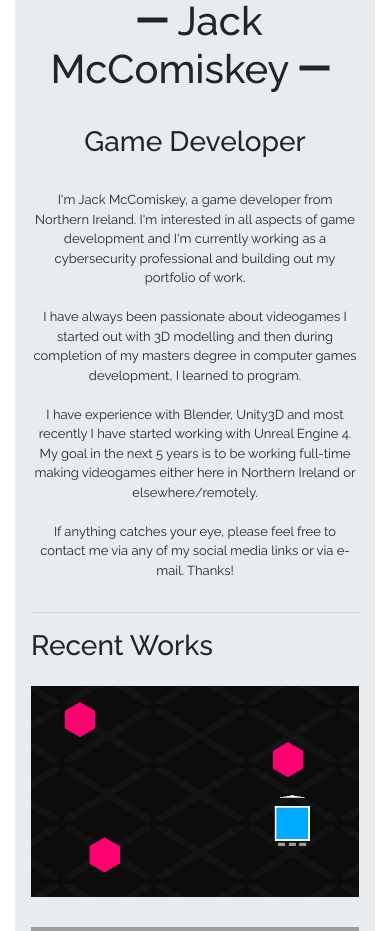
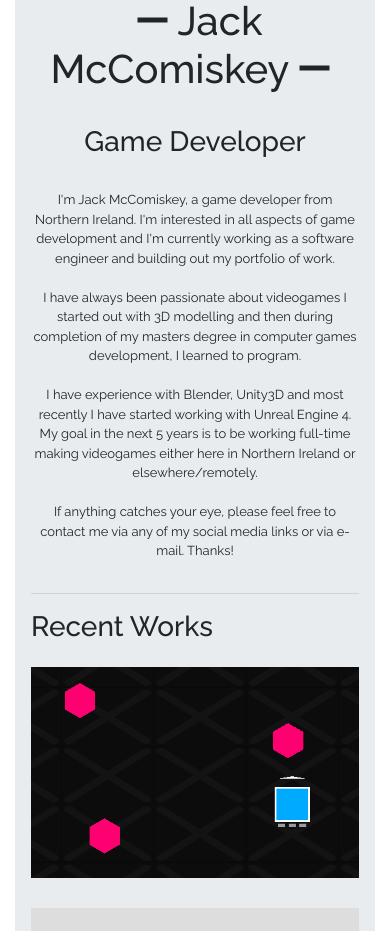
Before and after one commit to KobaltBox/kobaltboxweb, a Flask app: page / in a window 390 px wide. Shown: the part 649-1580 px from the top of the page. Run offline with Flask 2, Linux system fonts and the light colour scheme; some libraries are stand-ins or nearby versions; grey boxes are pictures that could not be loaded.

Commit message:
Updates to SSB overview and latest updates to home screen

```diff
--- a/portal/app.py
+++ b/portal/app.py
@@ -21,14 +21,19 @@ def gallery():
     return render_template('gallery.html')
 
 #TODO Generalise this to serve all demos...
-@app.route('/FLOOverview')
+@app.route('/FLO')
 def FLOOverview():
     return render_template('FLOOverview.html')
+
+@app.route('/SuperSignalBoy')
+def SSBOverview():
+    return render_template('SSBOverview.html')
 
 
 @app.route('/FLOdemo')
 def FLOdemo():
     return render_template('FLOdemo.html')
 
+
 if __name__ == '__main__':
     app.run(debug=True)
--- a/portal/templates/home.html
+++ b/portal/templates/home.html
@@ -25,13 +25,13 @@
                         <h3></span>Python Developer</span></h3>
                       </div>
                       <div class="carousel-item text-center p-4">
-                        <h3></span>Cybersecurity Professional</span></h3>
+                        <h3></span>Software Engineer</span></h3>
                       </div>
                   </div>
                 </div>
                 <p class="text-">
-                  I'm Jack McComiskey, a game developer from Northern Ireland. I'm interested in all aspects of game development and I'm currently working as a cybersecurity
-                  professional and building out my portfolio of work.
+                  I'm Jack McComiskey, a game developer from Northern Ireland. I'm interested in all aspects of game development and I'm currently working as a software engineer
+                  and building out my portfolio of work.
                   <br>
                   <br>
                   I have always been passionate about videogames I started out with 3D modelling and then during completion of my masters degree in computer games development, I learned to
@@ -60,47 +60,33 @@
 			   	</a>
 			</div>
 
-			<div class="col-lg-3 col-md-3 col-sm-3 col-xs-6">
-			   	<a href="#">
-			     	<img class="img-rounded" src="https://images.pexels.com/photos/401107/pexels-photo-401107.jpeg?h=350&auto=compress&cs=tinysrgb" alt="">
+      <div class="col-lg-3 col-md-3 col-sm-3 col-xs-6 hovereffect">
+        <img class="img-rounded" src="{{ url_for('static', filename='/images/g3screenshot.png') }}" alt="Screenshot of a 3D modelled G3A3 Rifle">
+        <div class="overlay">
+         <h2>Blender: G3A3</h2>
+         <a class="info" href="https://sketchfab.com/3d-models/g3a3-rifle-be93a9a8c0d44b78bbe3881df33f98ac?utm_medium=embed&utm_source=website&utm_campaign=share-popup">GO</a>
+      </div>
       </a>
       </div>
 
-			<div class="col-lg-3 col-md-3 col-sm-3 col-xs-6">
-			   	<a href="#">
-			   		<img class="img-rounded" src="https://images.pexels.com/photos/311458/pexels-photo-311458.jpeg?w=1260&h=750&auto=compress&cs=tinysrgb" alt="">
+      <div class="col-lg-3 col-md-3 col-sm-3 col-xs-6 hovereffect">
+        <img class="img-rounded" src="{{ url_for('static', filename='/images/supersignalboy.png') }}" alt="Screenshot of Super Signal Boy">
+        <div class="overlay">
+         <h2>Unity3D: Super Signal Boy</h2>
+         <a class="info" href="{{ url_for('SSBOverview') }}">GO</a>
+      </div>
       </a>
       </div>
 
-			<div class="col-lg-3 col-md-3 col-sm-3 col-xs-6">
-			   	<a href="#">
-			   		<img class="img-rounded" src="https://images.pexels.com/photos/6253/city-street-typography-design.jpg?h=350&auto=compress&cs=tinysrgb" alt="">
+      <div class="col-lg-3 col-md-3 col-sm-3 col-xs-6 hovereffect">
+        <img class="img-rounded" src="{{ url_for('static', filename='/images/mediumblog.png') }}" alt="Link to Medium Blog">
+        <div class="overlay">
+         <h2>Blog: Latest Post</h2>
+         <a class="info" href="https://medium.com/p/735706e71620">GO</a>
+      </div>
       </a>
       </div>
 
-            <div class="col-lg-3 col-md-3 col-sm-3 col-xs-6">
-			   	<a href="#">
-			   		<img class="img-rounded" src="https://images.pexels.com/photos/414974/pexels-photo-414974.jpeg?h=350&auto=compress&cs=tinysrgb" alt="">
-			   	</a>
-			</div>
-
-            <div class="col-lg-3 col-md-3 col-sm-3 col-xs-6">
-			   	<a href="#">
-			   		<img class="img-rounded" src="https://images.pexels.com/photos/137141/pexels-photo-137141.jpeg?h=350&auto=compress&cs=tinysrgb" alt="">
-			   	</a>
-			</div>
-
-            <div class="col-lg-3 col-md-3 col-sm-3 col-xs-6">
-			   <a href="#">
-			   		<img class="img-rounded" src="https://images.pexels.com/photos/207665/pexels-photo-207665.jpeg?h=350&auto=compress&cs=tinysrgb" alt="">
-			   	</a>
-			</div>
-
-            <div class="col-lg-3 col-md-3 col-sm-3 col-xs-6">
-			   	<a href="#">
-			   	    <img class="img-rounded"  src="https://images.pexels.com/photos/121734/pexels-photo-121734.jpeg?h=350&auto=compress&cs=tinysrgb">
-			   	</a>
-			</div>
       </div>
     </div>
     </div>
--- a/portal/templates/index.html
+++ b/portal/templates/index.html
@@ -49,6 +49,7 @@
                   </a>
                   <div class="dropdown-menu" aria-labelledby="navbarDropdownMenuLink">
                     <a class="dropdown-item" href="{{ url_for('FLOOverview') }}">.FLO (Unity 2D)</a>
+                    <a class="dropdown-item" href="{{ url_for('SSBOverview') }}">Super Signal Boy</a>
                   </div>
                 </li>
               </ul>
```
Also changed, not shown: portal/templates/SSBOverview.html (added, +24 -0 lines), portal/static/images/g3screenshot.png (added), portal/static/images/mediumblog.png (added), portal/static/images/supersignalboy.png (added). Lines whose indentation alone changed are shown as unchanged.
